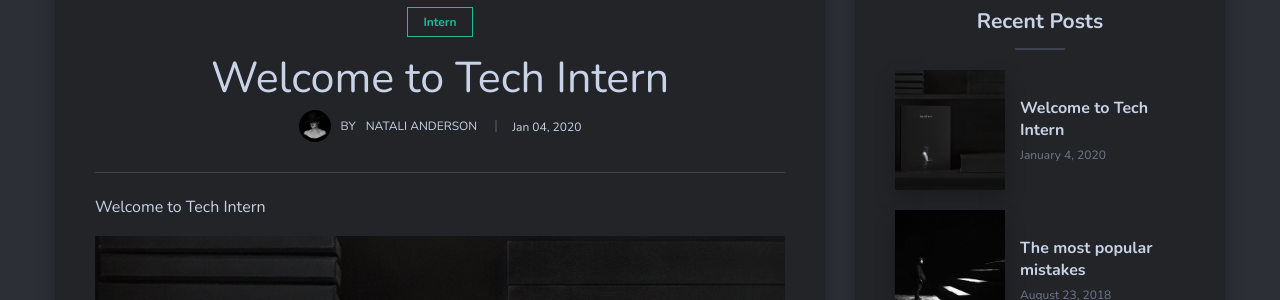
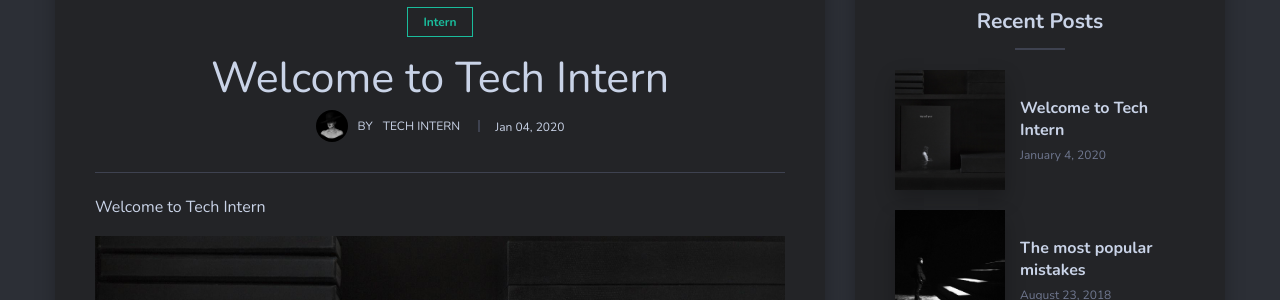
Before and after one commit to Tech-Intern/tech-intern.github.io, a Jekyll site: the page built from _posts/2020-01-04-welcome-first-post.markdown, in a window 1280 px wide and 900 px high, scrolled down 616 px. Shown: the part 142-442 px from the top of the window. Built offline with Jekyll 4.4.1, drawn with Linux system fonts in a browser that asks for light colours; nearby versions of some CDN libraries; comment, search, counter and statistics services are not loaded; some of the changed lines change nothing that is shown.

Commit message:
change name

```diff
--- a/_config.yml
+++ b/_config.yml
@@ -1,23 +1,23 @@
 #-------------------------------
 # General Site Settings
 
-title: Galada Theme | Theme for Jekyll
-description: Galada is an easy and simple theme for Jekyll. Dark colors, give it a special exquisite look. A careful approach to design and features make it an ideal solution for a personal blog. # this means to ignore newlines until "baseurl:"
+title: Tech Intern | Zero 2 Hero
+description: Tech Intern by kokoye2007 | Z2H | OSS Tech Solutions | Ubuntu-MM. # this means to ignore newlines until "baseurl:"
 baseurl: "/" # the subpath of your site, e.g. /blog
 url: "" # the base hostname & protocol for your site, e.g. http://example.com
 
 
 #-------------------------------
 # About Section
-author-name:   Natali Anderson
+author-name:  Tech Intern
 author-avatar: 09.jpg
 
 
 #-------------------------------
 # Contact links
-facebook:  https://facebook.com/ # Add your Facebook handle
-twitter:   https://twitter.com/ # Add your Facebook handle
-instagram: https://www.instagram.com/ # Add your Facebook handle
+facebook:  https://facebook.com/kokoye2007 # Add your Facebook handle
+twitter:   https://twitter.com/kokoye2007 # Add your Facebook handle
+instagram: https://www.instagram.com/kokoye2007 # Add your Facebook handle
 pinterest: https://www.pinterest.com/ # Add your Facebook handle
 
 
```
